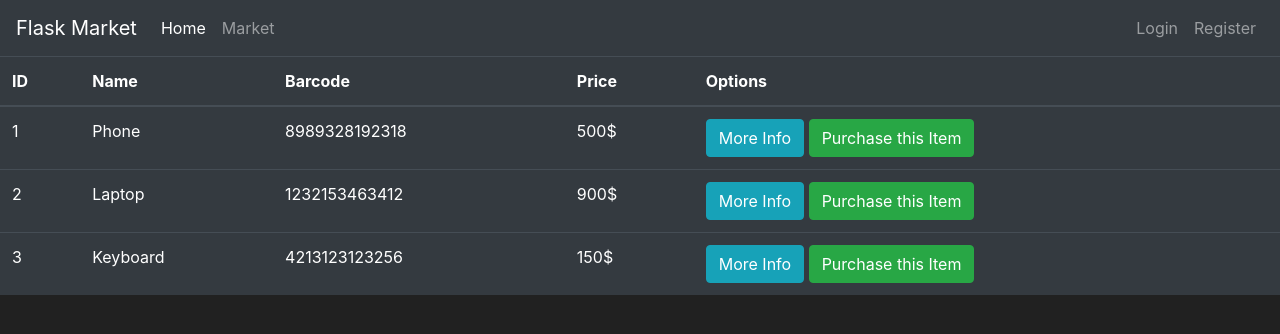
After one commit to francoggm/flask_ecommerce_simplified, a Flask app: page /market in a window 1280 px wide. The commit adds this page. Shown: the top 334 px of the page. Run offline with Flask 2, Linux system fonts and the light colour scheme; some libraries are stand-ins or nearby versions.

Commit message:
template with jinja

```diff
--- a/flask_market/market.py
+++ b/flask_market/market.py
@@ -5,3 +5,12 @@ app = Flask(__name__)
 @app.route('/home')
 def home_page():
     return render_template('home.html')
+
+@app.route('/market')
+def market_page():
+    items = [
+        {'id':1, 'name': 'Phone', 'barcode': '8989328192318', 'price': 500},
+        {'id':2, 'name': 'Laptop', 'barcode': '1232153463412', 'price': 900},
+        {'id':3, 'name': 'Keyboard', 'barcode': '4213123123256', 'price': 150},
+    ]
+    return render_template('market.html', items=items)
--- /dev/null
+++ b/flask_market/templates/base.html
@@ -0,0 +1,54 @@
+<!doctype html>
+<html lang="en">
+   <head>
+      <!-- Required meta tags -->
+      <meta charset="utf-8">
+      <meta name="viewport" content="width=device-width, initial-scale=1, shrink-to-fit=no">
+      <!-- Bootstrap CSS -->
+      <link rel="stylesheet" href="https://cdn.jsdelivr.net/npm/bootstrap@4.5.3/dist/css/bootstrap.min.css" integrity="sha384-TX8t27EcRE3e/ihU7zmQxVncDAy5uIKz4rEkgIXeMed4M0jlfIDPvg6uqKI2xXr2" crossorigin="anonymous">
+      <title>{% block title %}{% endblock %}</title>
+   </head>
+   <body>
+      <!-- Navbar here -->
+      <nav class="navbar navbar-expand-md navbar-dark bg-dark">
+        <a class="navbar-brand" href="#">Flask Market</a>
+        <button class="navbar-toggler" type="button" data-toggle="collapse" data-target="#navbarNav">
+          <span class="navbar-toggler-icon"></span>
+        </button>
+        <div class="collapse navbar-collapse" id="navbarNav">
+          <ul class="navbar-nav mr-auto">
+              <li class="nav-item active">
+                  <a class="nav-link" href="{{ url_for('home_page') }}">Home <span class="sr-only">(current)</span></a>
+              </li>
+              <li class="nav-item">
+                  <a class="nav-link" href="{{ url_for('market_page') }}">Market</a>
+              </li>
+          </ul>
+          <ul class="navbar-nav">
+              <li class="nav-item">
+                  <a class="nav-link" href="#">Login</a>
+              </li>
+              <li class="nav-item">
+                  <a class="nav-link" href="#">Register</a>
+              </li>
+          </ul>
+        </div>
+      </nav>
+      <!-- Future Content here -->
+      {% block content %}
+      {% endblock %}
+      <!-- Optional JavaScript -->
+      <!-- jQuery first, then Popper.js, then Bootstrap JS -->
+      <script src='https://kit.fontawesome.com/a076d05399.js'></script>
+      <script src="https://code.jquery.com/jquery-3.5.1.slim.min.js" integrity="sha384-DfXdz2htPH0lsSSs5nCTpuj/zy4C+OGpamoFVy38MVBnE+IbbVYUew+OrCXaRkfj" crossorigin="anonymous"></script>
+      <script src="https://cdn.jsdelivr.net/npm/popper.js@1.16.1/dist/umd/popper.min.js" integrity="sha384-9/reFTGAW83EW2RDu2S0VKaIzap3H66lZH81PoYlFhbGU+6BZp6G7niu735Sk7lN" crossorigin="anonymous"></script>
+      <script src="https://stackpath.bootstrapcdn.com/bootstrap/4.5.2/js/bootstrap.min.js" integrity="sha384-B4gt1jrGC7Jh4AgTPSdUtOBvfO8shuf57BaghqFfPlYxofvL8/KUEfYiJOMMV+rV" crossorigin="anonymous"></script>
+   </body>
+
+   <style>
+      body {
+        background-color: #212121;
+        color: white
+      }
+   </style>
+</html>
--- /dev/null
+++ b/flask_market/templates/market.html
@@ -0,0 +1,31 @@
+{% extends 'base.html' %}
+
+{% block title %}Market{% endblock %}
+
+{% block content %}
+<table class="table table-hover table-dark">
+    <thead>
+        <tr>
+            <th scope="col">ID</th>
+            <th scope="col">Name</th>
+            <th scope="col">Barcode</th>
+            <th scope="col">Price</th>
+            <th scope="col">Options</th>
+        </tr>
+    </thead>
+    <tbody>
+        {% for item in items%}
+            <tr>
+                <td>{{item['id']}}</td>
+                <td>{{item['name']}}</td>
+                <td>{{item['barcode']}}</td>
+                <td>{{item['price']}}$</td>
+                <td>
+                    <button class="btn btn-outline btn-info">More Info</button>
+                    <button class="btn btn-outline btn-success">Purchase this Item</button>
+                </td>
+            </tr>
+        {% endfor %}
+    </tbody>
+</table>
+{% endblock %}
```
Also changed, not shown: flask_market/templates/home.html (+2 -54 lines).
